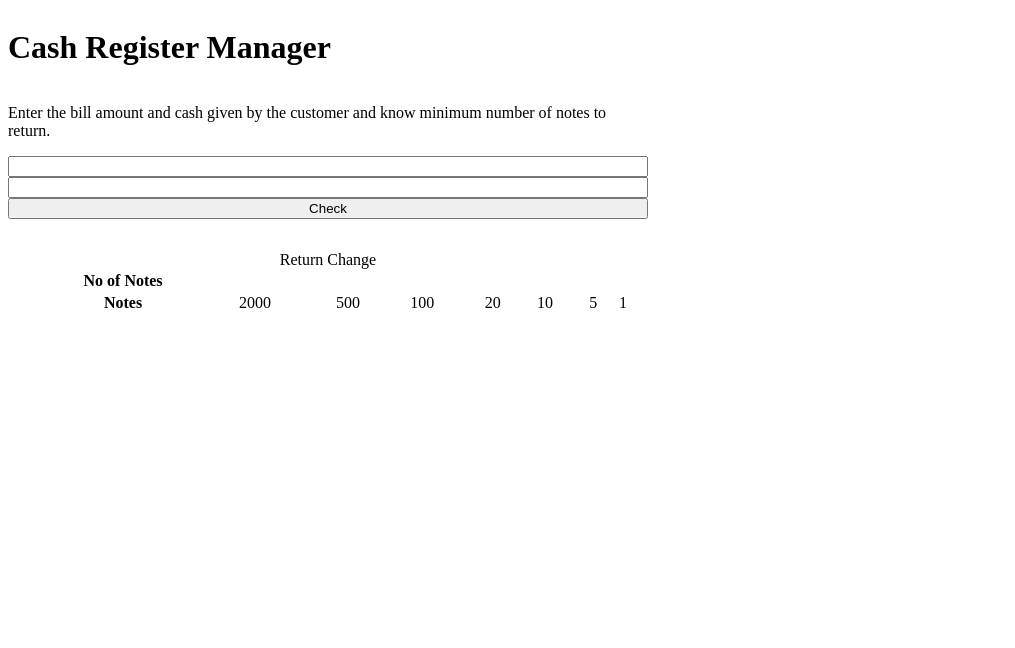
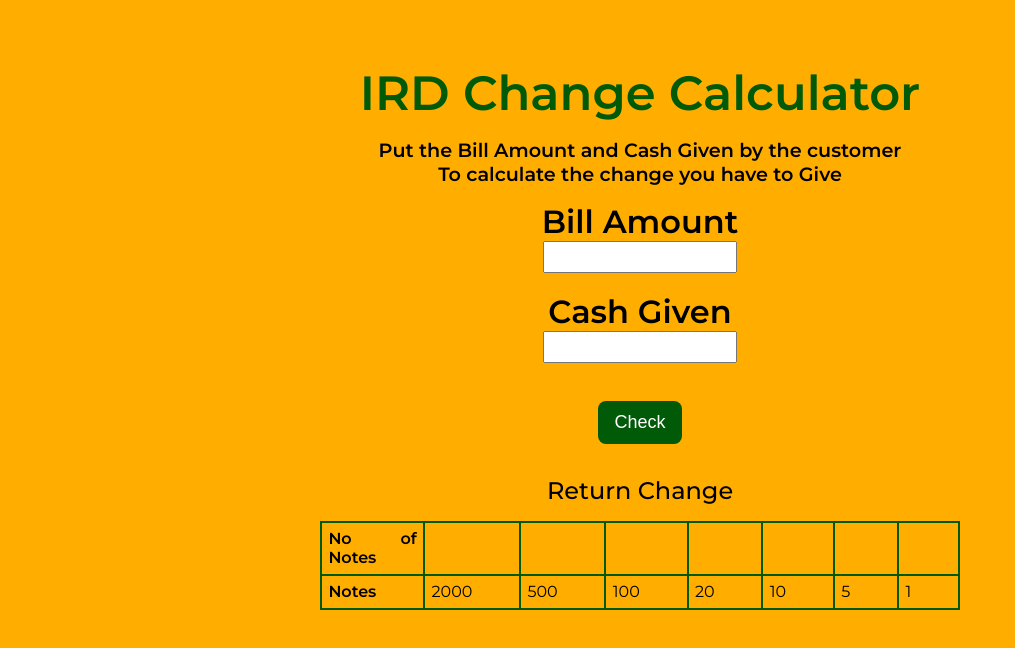
Before and after one commit to istaranjandas/change-calculator, a plain HTML site: page index.html in a window 1280 px wide. Shown: the whole page, without its empty margins (0-1015 px from the left). Drawn offline with Linux system fonts and the light colour scheme.

Commit message:
added css

```diff
--- a/index.html
+++ b/index.html
@@ -5,21 +5,23 @@
     <meta http-equiv="X-UA-Compatible" content="IE=edge">
     <meta name="viewport" content="width=device-width, initial-scale=1.0">
     <link rel="stylesheet" href="main.css">
-    <title>Cash Register</title>
+    <title>IRD-CC</title>
 </head>
 <body>
     <div class="container">
-    <h1 class="heading">Cash Register Manager</h1>
-    <p class="description">Enter the bill amount and cash given by the customer and know minimum number of notes to return.</p>
-    <label for="bill-amount"></label>
-    <input id="bill-amount" type="text">
-    <label for="cash-given"></label>
-    <input id="cash-given" type="text">
+    <h1 class="heading">IRD Change Calculator</h1>
+    <h2 class="description">Put the <strong>Bill Amount</strong> and <strong>Cash Given</strong> by the customer <br>
+        To calculate the change you have to Give </h2>
+    <label for="bill-amount" style="font-size: 2rem;"><strong>Bill Amount</strong></label><br>
+    <input id="bill-amount" type="text" style="padding: 0.4rem;"><br><br>
+    <label for="cash-given" style="font-size: 2rem;"><strong>Cash Given</strong></label><br>
+    <input id="cash-given" type="text" style="padding: 0.4rem;">
+    <br><br><br>
     <button id="check-button">Check</button>
     <p id="error-message"></p>
     <table class="change-table">
         <caption>Return Change</caption>
-        <tr>
+        <tr style="padding: 2rem;">
             <th>No of Notes</th>
             <td class="no-of-notes"></td>
             <td class="no-of-notes"></td>
--- a/main.css
+++ b/main.css
@@ -1,5 +1,130 @@
-.container{
-    display: flex;
-    flex-direction: column;
-    width: 50vw;
+@import url("https://fonts.googleapis.com/css2?family=Montserrat:wght@400;500;600&display=swap");
+
+* {
+  padding: 0;
+  margin: 0;
+  box-sizing: border-box;
 }
+.heading{
+    font-size: 3rem;
+}
+
+a {
+  text-decoration: none;
+}
+
+:root {
+  --primary-color: #005a08;
+}
+
+body {
+  font-family: "Montserrat", sans-serif;
+  min-width: 100vw;
+  background-color: rgb(255, 174, 0);
+}
+
+/* Container */
+.container {
+  margin: 4rem auto 7rem;
+  text-align: center;
+}
+
+.heading {
+  color: var(--primary-color);
+}
+
+.description {
+  font-size: larger;
+  margin: 1rem;
+}
+
+.input-label {
+  display: block;
+  font-size: large;
+  font-weight: 600;
+}
+
+.input {
+  font-size: 18px;
+  outline: rgb(255, 217, 0);
+  padding: 0.6rem 1rem;
+  margin: 1rem;
+  border: 2px solid var(--primary-color);
+  border-radius: 0.5rem;
+  width: 100%;
+  max-width: 258px;
+  height: 24px;
+  box-shadow: 0px 0px 7px 0px #b8b8b8;
+  border: 0;
+}
+
+#check-button {
+  background: var(--primary-color);
+  border: none;
+  color: #fff;
+  padding: 0.7rem 1rem;
+  border-radius: 0.5rem;
+  font-size: large;
+  cursor: pointer;
+  outline: #fff;
+  margin: auto;
+  display: block;
+}
+
+#error-message {
+  display: block;
+  font-size: larger;
+  margin: 1rem 0 0;
+}
+
+/* Table */
+.change-table {
+  width: 50%;
+  text-align: justify;
+  border-collapse: collapse;
+  margin: auto;
+}
+
+.change-table caption {
+  margin: 1rem auto;
+  font-size: x-large;
+  font-weight: 500;
+}
+
+th,
+td {
+  border: 2px solid var(--primary-color);
+  width: 0%;
+  border-collapse: collapse;
+  padding: 0.4rem;
+}
+
+/* footer */
+
+footer {
+  text-align: center;
+}
+
+footer p {
+  font-size: large;
+  text-align: center;
+}
+
+.footer-list {
+  margin: 1rem;
+}
+
+a,
+img,
+li {
+  display: inline;
+}
+
+img {
+  width: 40px;
+  padding: 0.2rem;
+}
+
+.no-of-notes{
+    font-weight: bolder;
+}
```
